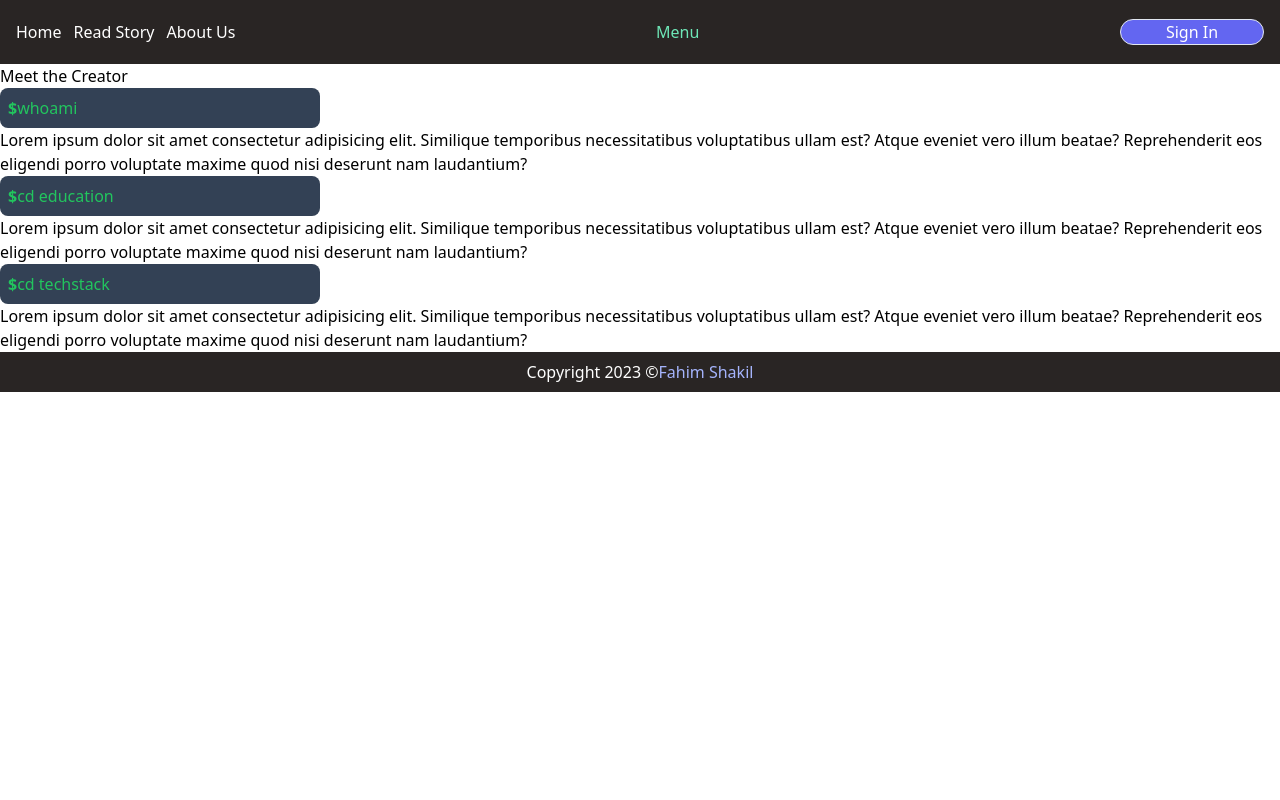
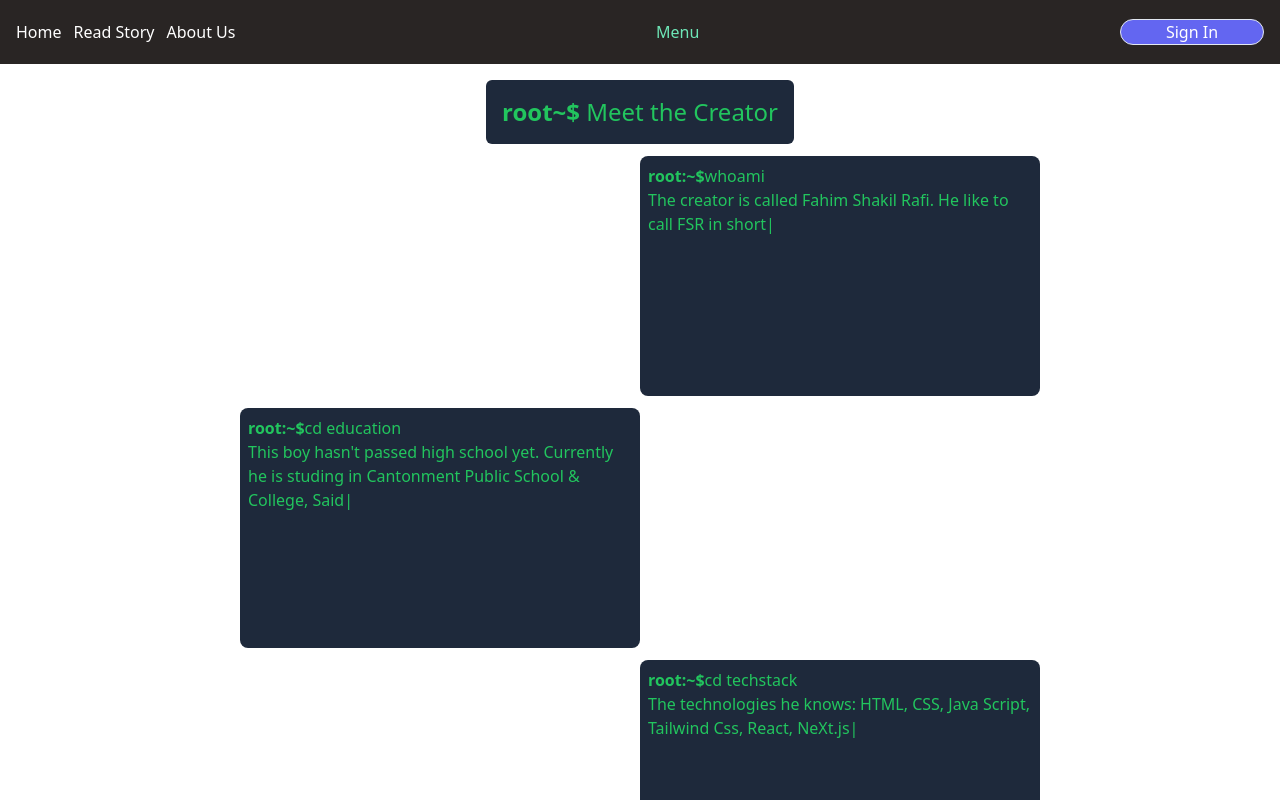
Before and after one commit to rafi-fahim/Story-App-Nest, a Next.js app: page /about-us in a window 1280 px wide. Shown: the top 800 px of the page. Built offline with nearby package versions, Linux system fonts and the light colour scheme; no server answers.

Commit message:
About page has been updated

```diff
--- a/app/about-us/page.jsx
+++ b/app/about-us/page.jsx
@@ -6,33 +6,33 @@ const AboutPage = () => {
     {
       title: "whoami",
       paragraph:
-        "Lorem ipsum dolor sit amet consectetur adipisicing elit. Similique temporibus necessitatibus voluptatibus ullam est? Atque eveniet vero illum beatae? Reprehenderit eos eligendi porro voluptate maxime quod nisi deserunt nam laudantium?",
+          "The creator is called Fahim Shakil Rafi. He like to call FSR in short",
+      position: "left",
     },
     {
       title: "cd education",
       paragraph:
-        "Lorem ipsum dolor sit amet consectetur adipisicing elit. Similique temporibus necessitatibus voluptatibus ullam est? Atque eveniet vero illum beatae? Reprehenderit eos eligendi porro voluptate maxime quod nisi deserunt nam laudantium?",
+        "This boy hasn't passed high school yet. Currently he is studing in Cantonment Public School & College, Saidpur",
+      position: "right",
     },
     {
       title: "cd techstack",
       paragraph:
-        "Lorem ipsum dolor sit amet consectetur adipisicing elit. Similique temporibus necessitatibus voluptatibus ullam est? Atque eveniet vero illum beatae? Reprehenderit eos eligendi porro voluptate maxime quod nisi deserunt nam laudantium?",
+        "The technologies he knows: HTML, CSS, Java Script, Tailwind Css, React, NeXt.js",
+      position: "left",
     },
   ];
 
   const renderAboutCreator = aboutDes.map((info) => {
-    return (
-        <AboutCreator
-            title={info.title}
-            paragrapgh={info.paragraph}
-        />
-    );
+    return <AboutCreator position={info.position} title={info.title} paragrapgh={info.paragraph} />;
   });
 
   return (
     <>
-      <h1>Meet the Creator</h1>
-      {renderAboutCreator}
+      <div className="p-4 flex flex-col justify-center items-center gap-3 w-full">
+        <h1 className="p-4 text-left lg:w-auto md:w-auto w-10/12 bg-slate-800 text-green-500 font-thin text-2xl rounded-md "><span className="font-bold">root~$</span> Meet the Creator</h1>
+        {renderAboutCreator}
+      </div>
     </>
   );
 };
--- a/components/AboutCreator.jsx
+++ b/components/AboutCreator.jsx
@@ -1,14 +1,26 @@
+"use client"
 import React from "react";
+import { TypeAnimation } from "react-type-animation";
 
-const AboutCreator = ({ title , paragrapgh }) => {
+const AboutCreator = ({ position, title, paragrapgh }) => {
   return (
     <>
-      <h1 className="flex items-center   max-w-xs p-2 bg-slate-700 text-green-500 font-thin rounded-lg">
-        <span className="font-bold">$</span>{title}
-      </h1>
-      <p>
-        {paragrapgh}
-      </p>
+      <div
+        className={`${
+          position === "left"
+            ? "md:translate-x-2/4 lg:translate-x-2/4"
+            : "md:-translate-x-2/4 lg:-translate-x-2/4"
+        } p-2 bg-slate-800 rounded-lg about-card-w h-60 text-green-500`}
+      >
+        <h1 className="flex items-center font-thin ">
+          <span className="font-bold">root:~$</span>
+          {title}
+        </h1>
+        <TypeAnimation
+          sequence={[paragrapgh]}
+          speed={50}
+        />
+      </div>
     </>
   );
 };
--- a/package.json
+++ b/package.json
@@ -15,6 +15,8 @@
     "postcss": "8.4.29",
     "react": "18.2.0",
     "react-dom": "18.2.0",
-    "tailwindcss": "3.3.3"
+    "react-type-animation": "^3.1.0",
+    "tailwindcss": "3.3.3",
+    "typewriter-effect": "^2.21.0"
   }
 }
--- a/styles/globals.css
+++ b/styles/globals.css
@@ -10,3 +10,6 @@
     width: clamp(50%, 700px, 90%);
     height: min(50%, 300px);
 }
+.about-card-w{
+    width: clamp(20% , 400px, 90%);
+}
```
Also changed, not shown: 1 other file (tests, documents, lock files or other folders).
